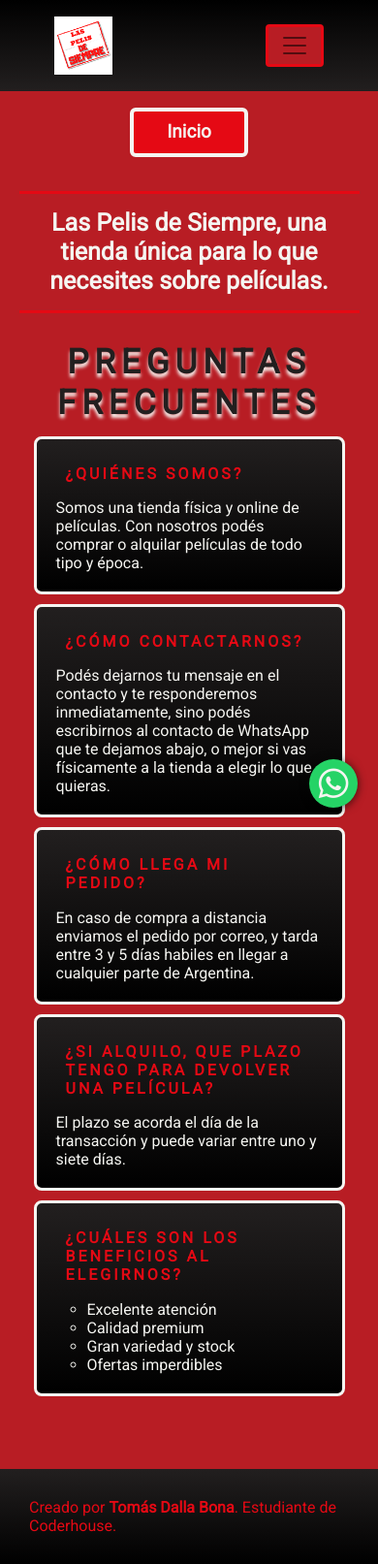
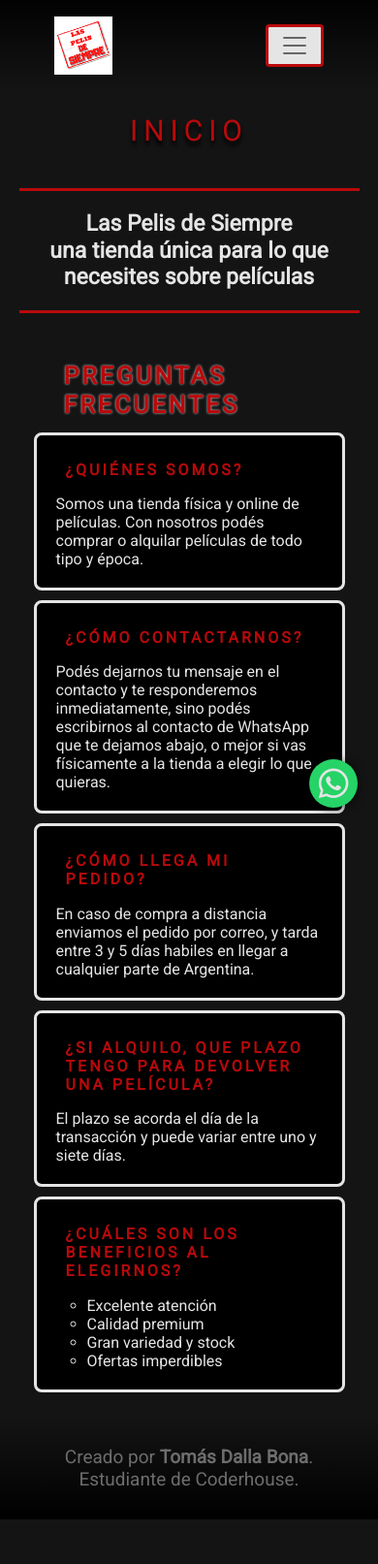
Before and after one commit to tomdb03/ProyectoFinalCoderDW, a website: page index.html in a window 390 px wide. Shown: the whole page at 97% size. After the commit the page ends 1567 px from the top, so only its background shows below. Drawn offline with nearby package versions, Linux system fonts and the light colour scheme.

Commit message:
cambio de color y últimos detalles

```diff
--- a/index.html
+++ b/index.html
@@ -32,7 +32,7 @@
                 <div class="collapse navbar-collapse fgrow" id="navbarNav">
                     <ul class="navbar-nav">
                         <li class="nav-item">
-                            <a class="nav-link active" href="./index.html">Inicio</a>
+                            <a class="nav-link active pagActiva" href="./index.html">Inicio</a>
                         </li>
                         <li class="nav-item">
                             <a class="nav-link" href="./pages/peliculas.html">Películas</a>
@@ -53,7 +53,7 @@
                     <div class="navbar">
                         <ul class="navbar-nav">
                             <li class="nav-item">
-                                <a class="nav-link active" href="./index.html">Inicio</a>
+                                <a class="nav-link active pagActiva" href="./index.html">Inicio</a>
                             </li>
                             <li class="nav-item">
                                 <a class="nav-link" href="./pages/peliculas.html">Películas</a>
@@ -73,9 +73,9 @@
             </nav>
         </header>
         <main>
-            <h1>Inicio</h1>
-            <h2 class="subtituloInicio">Las Pelis de Siempre, una tienda única para lo que necesites sobre
-                películas.</h2>
+            <h1>Inicio</h1>     <!-- class="parpadea"-->
+            <h2 class="subtituloInicio">Las Pelis de Siempre <br> una tienda única para lo que necesites sobre
+                películas</h2>
             <div class="preguntasFrecuentes">
                 <h3 id="pfTit">Preguntas frecuentes</h3>
                 <div class="pregunta">
--- a/scss/base/_globales.scss
+++ b/scss/base/_globales.scss
@@ -11,23 +11,22 @@
 //     --negro: #000;
 // }
 
-$colorPrimario: #B81D24;
-$colorSecundario: #E50914;
-$colorBlanco: #F5F5F1;
-$colorNegroHF: #221F1F;
+$colorPrimario: #cb3234;        /* no lo uso */
+$colorSecundario: #b9090b;
+$colorBlanco: #e5e5e5;
+$colorNegroHF: #141414;
 $colorNegro: #000;
+$colorGris: rgb(109, 109, 110);
 
 $boxShadowClara: 1px 1px 3px 2px $colorNegroHF;
 $boxShadowOscura: 0px 10px 10px rgba(0, 0, 0, 0.8);
 $boxShadowBlanca: 0px 1px 4px $colorBlanco;
 
-$fondoDegradado: linear-gradient(-45deg, $colorNegroHF 0%, $colorPrimario 50%, $colorSecundario 100%);
 $fondoNegro: linear-gradient(top, $colorNegroHF, $colorNegro);
 
 * {
     margin: 0;
     padding: 0;
-    /*Reset*/
     box-sizing: border-box;
     text-decoration: none;
     list-style: none;
@@ -35,7 +34,8 @@ $fondoNegro: linear-gradient(top, $colorNegroHF, $colorNegro);
 
 body {
     font-family: 'Roboto', sans-serif;
-    background-color: $colorPrimario;
+    // background-color: $colorPrimario;
+    background-color: $colorNegroHF;
     line-height: inherit;
     color: inherit;
 
@@ -53,26 +53,72 @@ body {
             margin-right: 10%;
 
             h1 {
-                display: flex;
-                justify-content: center;
-                align-items: center;
+                width: 230px;
+                margin: 23px auto 20px auto;
+                color: $colorSecundario;
+                text-transform: uppercase;
+                font-size: 35px;
+                letter-spacing: 6px;
+                text-shadow: 0em 0.15em 0.15em $colorNegro;
                 text-align: center;
-                width: 35%;
-                font-weight: 600;
-                font-size: 23px;
-                color: $colorBlanco;
-                background-color: $colorSecundario;
-                border: 4px solid $colorBlanco;
-                border-radius: 6px;
-                padding: 10px;
-                margin: 35px auto 20px auto;
-                transition: all 2s ease;
-
-                &:hover {
-                    box-shadow: $boxShadowClara;
-                    transform: translate(5px, 0px);
+                &:hover{
+                    text-shadow: 0em 0.07em 0.07em $colorBlanco;
                 }
             }
+
+            // .parpadea {
+            //     animation-name: parpadeo;
+            //     animation-duration: 3.5s;
+            //     animation-timing-function: linear;
+            //     animation-iteration-count: infinite;
+
+            //     -webkit-animation-name: parpadeo;
+            //     -webkit-animation-duration: 3.5s;
+            //     -webkit-animation-timing-function: linear;
+            //     -webkit-animation-iteration-count: infinite;
+            // }
+
+            // @-moz-keyframes parpadeo {
+            //     0% {
+            //         opacity: 1.0;
+            //     }
+
+            //     50% {
+            //         opacity: 0.0;
+            //     }
+
+            //     100% {
+            //         opacity: 1.0;
+            //     }
+            // }
+
+            // @-webkit-keyframes parpadeo {
+            //     0% {
+            //         opacity: 1.0;
+            //     }
+
+            //     50% {
+            //         opacity: 0.0;
+            //     }
+
+            //     100% {
+            //         opacity: 1.0;
+            //     }
+            // }
+
+            // @keyframes parpadeo {
+            //     0% {
+            //         opacity: 1.0;
+            //     }
+
+            //     50% {
+            //         opacity: 0.0;
+            //     }
+
+            //     100% {
+            //         opacity: 1.0;
+            //     }
+            // }
 
             .parrafoDescriptivo {
                 color: $colorBlanco;
@@ -104,8 +150,7 @@ a {
     text-decoration: none;
 
     &:hover {
-        color: $colorBlanco !important;
-        font-weight: bold;
+        color: $colorSecundario !important;
     }
 }
 
--- a/scss/base/_sassii.scss
+++ b/scss/base/_sassii.scss
@@ -10,7 +10,8 @@ $coloresRedes: (twitter: #55acee,
 /* b) extends */
 
 %contenedorNegro {
-    background: $fondoNegro;
+    // background: $fondoNegro;
+    background: $colorNegro;
     border: solid $colorBlanco;
     border-radius: 8px;
     box-shadow: $boxShadowOscura;
@@ -24,18 +25,20 @@ $coloresRedes: (twitter: #55acee,
 %botones {
     text-transform: uppercase;
     margin: 0 3px 0 3px;
+    color: $colorNegro;
     background-color: $colorSecundario;
     border: solid 2px $colorBlanco;
     border-radius: 8px;
     font-weight: bold;
 
     &:hover {
-        background-color: $colorNegroHF;
+        background-color: $colorNegro;
         color: $colorSecundario;
     }
 
     &:focus {
         background-color: $colorBlanco;
+        color: $colorNegro;
     }
 }
 
--- a/scss/partials/_contacto.scss
+++ b/scss/partials/_contacto.scss
@@ -21,7 +21,7 @@
             background-color: $colorBlanco;
             width: 100%;
             height: 40px;
-            border: solid 2px $colorNegroHF;
+            border: solid 2px $colorSecundario;
             border-radius: 8px;
             margin-top: 10px;
             padding-left: 10px;
@@ -32,7 +32,7 @@
             background-color: $colorBlanco;
             width: 100%;
             height: 150px;
-            border: solid 2px $colorNegroHF;
+            border: solid 2px $colorSecundario;
             border-radius: 8px;
             padding-top: 15px;
             padding-left: 10px;
--- a/scss/partials/_footer.scss
+++ b/scss/partials/_footer.scss
@@ -5,7 +5,7 @@ footer {
     background-color: $colorNegroHF;
     background: $fondoNegro;
     width: 100%;
-    margin-top: 70px;
+    margin-top: 35px;
 }
 
 .btn-wsp {
@@ -25,12 +25,15 @@ footer {
 
     &:hover {
         background: #20ba5a;
+        color: $colorBlanco !important;
     }
 }
 
 .txtFooter {
-    padding: 30px;
-    color: $colorSecundario;
+    padding: 30px 12% 30px 12%;
+    color: $colorGris;
+    font-size: 19px;
+    text-align: center;
 }
 
 .negrita {
@@ -38,5 +41,5 @@ footer {
 }
 
 .linkCoder {
-    color: $colorSecundario;
+    color: $colorGris;
 }
--- a/scss/partials/_header.scss
+++ b/scss/partials/_header.scss
@@ -2,7 +2,8 @@
 
 header {
     grid-area: header;
-    background: linear-gradient(top, $colorNegro, $colorNegroHF);;
+    background: linear-gradient(top, rgba(0, 0, 0, 0.9), rgba(20, 20, 20, 0.9));
+    // background-color: rgba(0, 0, 0, 0.9);
     top: 0;
     width: 100%;
     padding: 12px;
@@ -21,10 +22,13 @@ nav {
 
         li {
             a {
-                color: $colorSecundario !important;
+                color: $colorBlanco !important;
                 font-size: larger;
+                // font-weight: bold; /* solo el activo */
+                text-transform: uppercase;
+            }
+            .pagActiva{
                 font-weight: bolder;
-                text-transform: uppercase;
             }
         }
     }
@@ -33,7 +37,7 @@ nav {
 #botonNavbar {
     color: $colorSecundario;
     border: solid $colorSecundario;
-    background-color: $colorPrimario;
+    background-color: $colorBlanco;
 }
 
 .logo {
--- a/scss/partials/_index.scss
+++ b/scss/partials/_index.scss
@@ -1,11 +1,11 @@
 /* index */
 
 .subtituloInicio {
-    @include flex(center,inherit);
-    padding: 15px 5px 15px 5px;
+    @include flex(center, inherit);
+    padding: 20px 15px 20px 15px;
     margin: 35px 0 15px 0;
-    font-size: 25px;
-    font-weight: bold;
+    font-size: 32px;
+    font-weight: bolder;
     color: $colorBlanco;
     border-top: 3px solid $colorSecundario;
     border-bottom: 3px solid $colorSecundario;
@@ -18,17 +18,18 @@
     padding: 15px 15px 0 15px;
 
     #pfTit {
-        color: $colorNegroHF;
+        color: $colorSecundario;
         text-transform: uppercase;
-        font-weight: 800;
-        font-size: 35px;
-        letter-spacing: 6px;
-        text-shadow: 0em 0.1em 0.1em $colorBlanco;
-        text-align: center;
+        font-weight: 600;
+        font-size: 25px;
+        letter-spacing: 3px;
+        text-shadow: 0em 0.01em 0.1em $colorBlanco;
+        padding-top: 20px;
+        padding-left: 31px;
     }
 
     .pregunta {
-        background: $fondoNegro;
+        background: $colorNegro;
         border: solid $colorBlanco;
         border-radius: 8px;
         padding: 20px;
--- a/scss/partials/_mediaQuerys.scss
+++ b/scss/partials/_mediaQuerys.scss
@@ -1,4 +1,10 @@
 /* media querys */
+
+@media screen and (max-width: 1024px) {
+    .peliculasContainer {
+        grid-template-columns: 1fr 1fr 1fr;
+    }
+}
 
 @media screen and (max-width: 768px) {
     main {
@@ -6,9 +12,13 @@
         margin-right: 5% !important;
 
         h1 {
-            font-size: 19px !important;
+            font-size: 30px !important;
             padding: 6px;
             margin: 17px auto 11px auto !important;
+        }
+
+        .subtituloInicio {
+            font-size: 26px;
         }
     }
 
@@ -57,9 +67,18 @@
             }
         }
     }
+
+    footer {
+        margin-top: 20px;
+    }
 }
 
-@media screen and (max-width: 500px) {
+@media screen and (max-width: 480px) {
+    main {
+        .subtituloInicio {
+            font-size: 23px;
+        }
+    }
 
     .peliculasContainer {
         grid-template-columns: 1fr;
@@ -71,19 +90,15 @@
         }
     }
 
-
     .btn-wsp {
         height: 50px;
         width: 50px;
         line-height: 53px;
     }
-
 }
 
-@media screen and (max-width: 360px) {
-
+@media screen and (max-width: 351px) {
     .carrCap {
         display: none;
     }
-
 }
```
Also changed, not shown: pages/contacto.html (+3 -3 lines), pages/lugar.html (+3 -3 lines), pages/peliculas.html (+4 -4 lines), pages/staff.html (+3 -3 lines), scss/partials/_peliculas.scss (+9 -7 lines), css/style.css, 1 other file.
